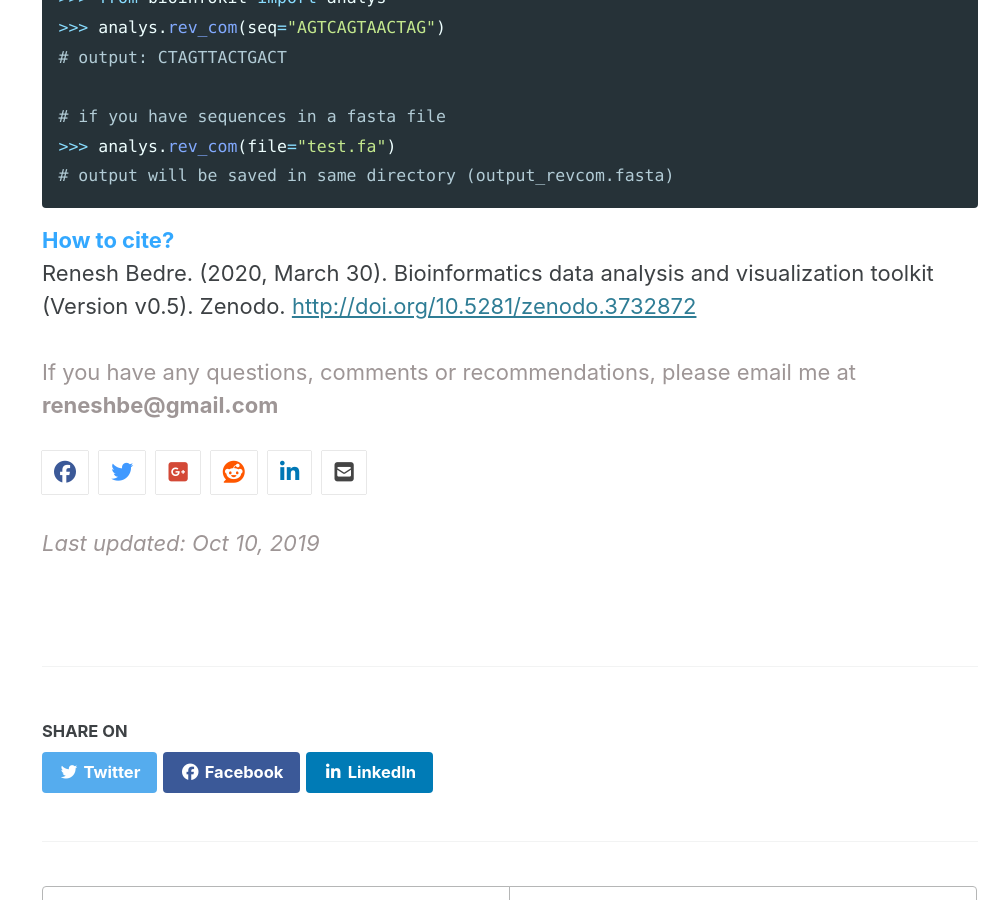
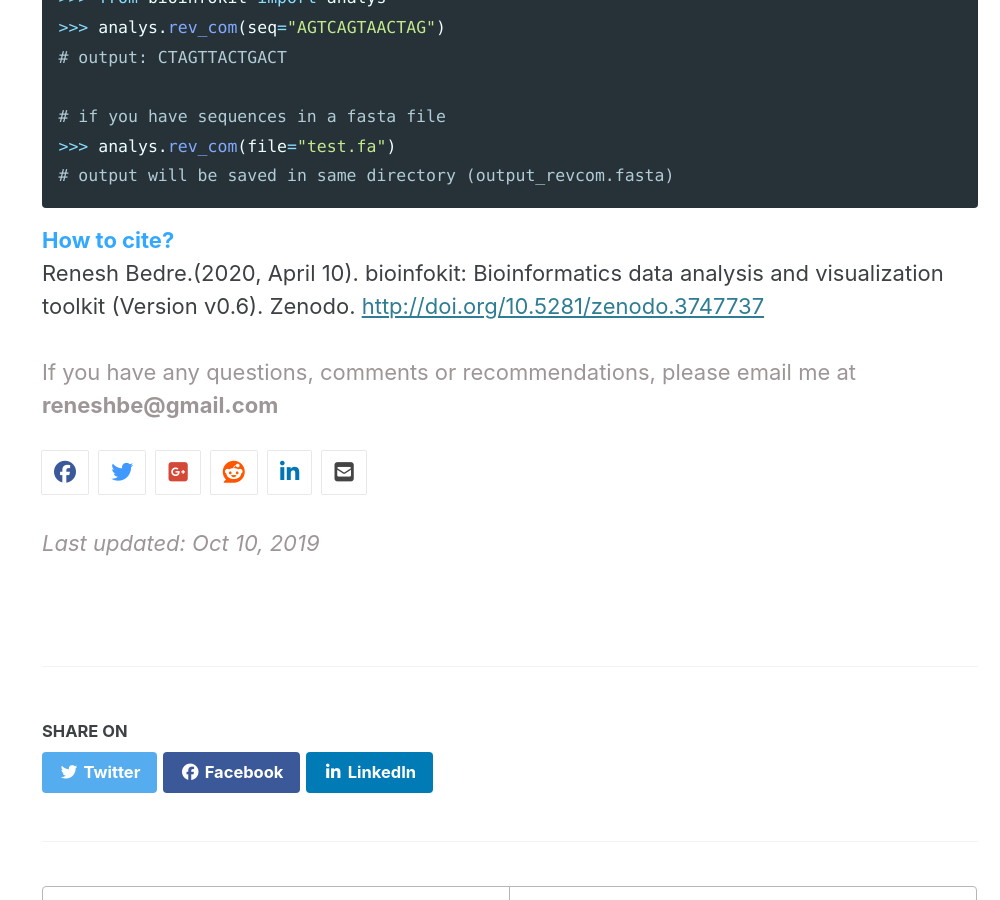
Before and after one commit to reneshbedre/reneshbedre.github.io, a Jekyll site: the page built from _posts/2019-10-9-revcom.md, in a window 1280 px wide and 900 px high, scrolled down 1309 px. Shown: the whole window, without its empty margins (280-1280 px from the left). Built offline with Jekyll 4.4.1, drawn with Linux system fonts in a browser that asks for light colours; cached includes are drawn as plain includes; nearby versions of some CDN libraries; comment, search, counter and statistics services are not loaded; a style sheet for code colours, icons or effects is not loaded.

Commit message:
citation updated

```diff
--- a/_includes/cite.html
+++ b/_includes/cite.html
@@ -1,7 +1,7 @@
 <strong style="color:#33a8ff">How to cite?</strong>
 <br>
-Renesh Bedre. (2020, March 30). Bioinformatics data analysis and visualization toolkit (Version v0.5). Zenodo.
-<a href="http://doi.org/10.5281/zenodo.3732872" target="_blank">http://doi.org/10.5281/zenodo.3732872</a>
+Renesh Bedre.(2020, April 10). bioinfokit: Bioinformatics data analysis and visualization toolkit (Version v0.6). Zenodo.
+<a href="http://doi.org/10.5281/zenodo.3747737" target="_blank">http://doi.org/10.5281/zenodo.3747737</a>
 <br><br>
 <span style="color:#9e9696">If you have any questions, comments or recommendations, please email me at
 <b>reneshbe@gmail.com</b></span>
```
